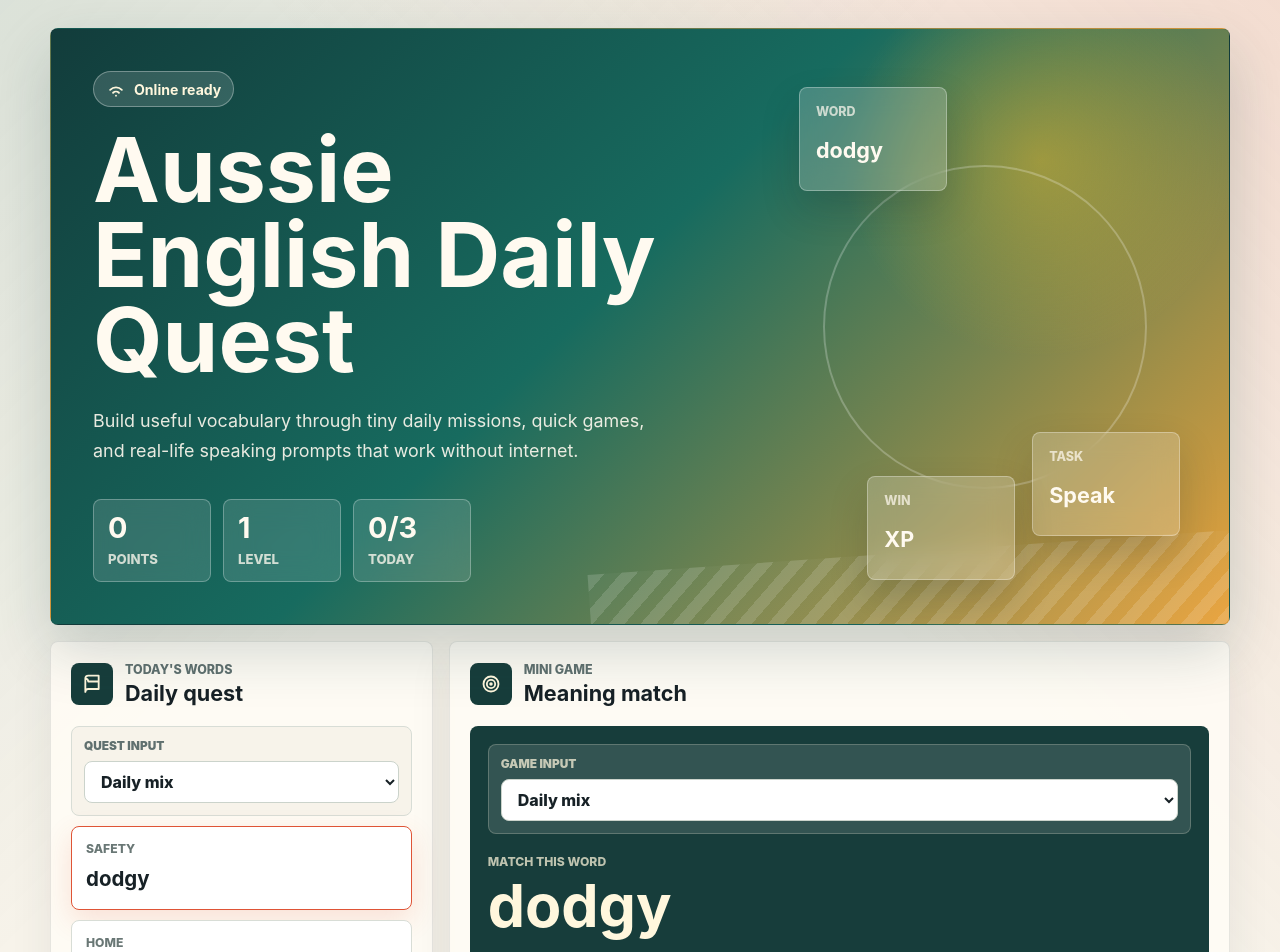
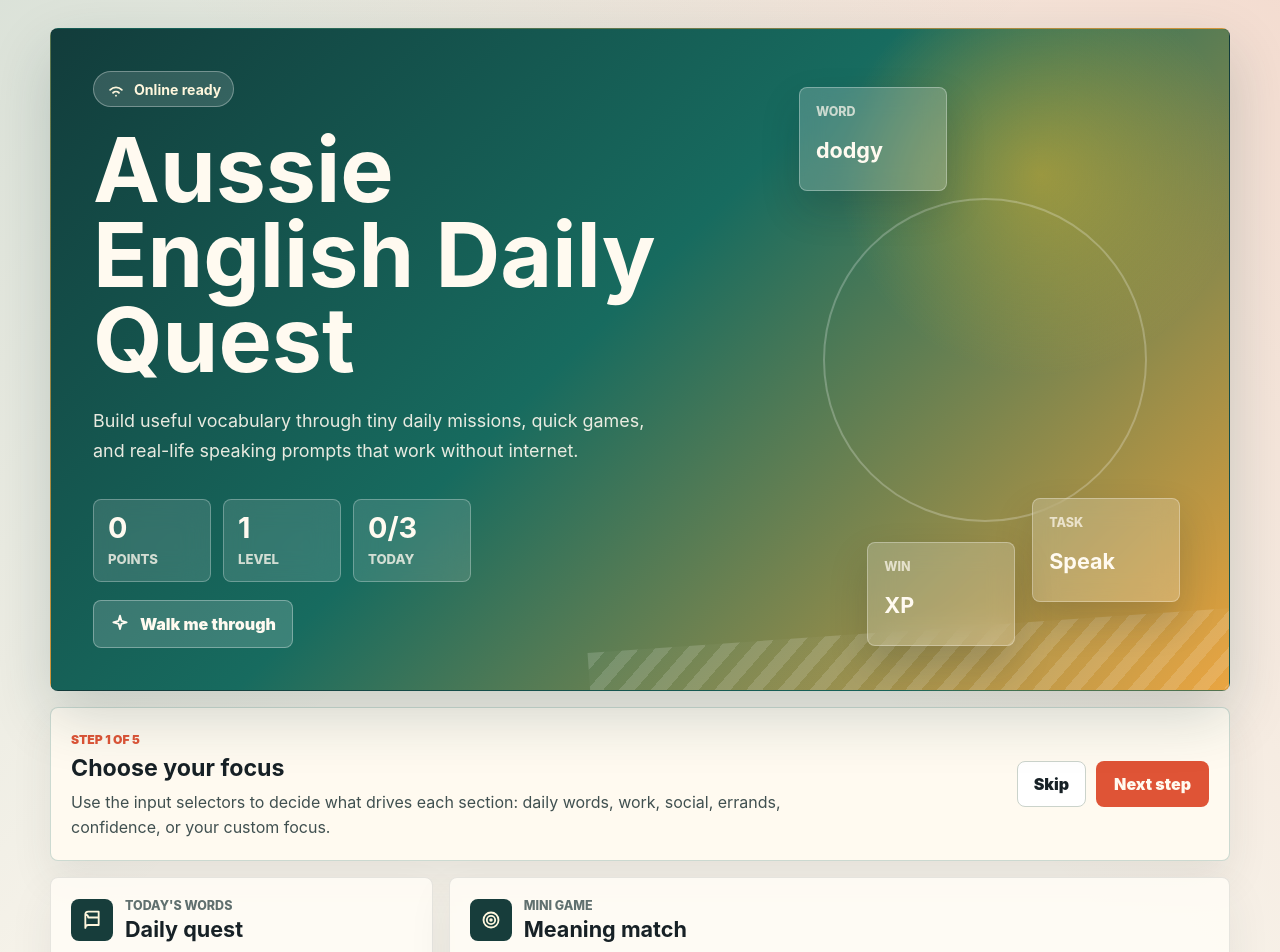
Before and after one commit to daljeetkohli-sap/MyEnglishsession, a React (Vite) app: page / in a window 1280 px wide. Shown: the top 952 px of the page. Built offline with nearby package versions, Linux system fonts and the light colour scheme.

Commit message:
Add end user walkthrough

```diff
--- a/src/App.jsx
+++ b/src/App.jsx
@@ -195,6 +195,29 @@ const sourceScenarios = {
   ],
 }
 
+const walkthroughSteps = [
+  {
+    title: 'Choose your focus',
+    body: 'Use the input selectors to decide what drives each section: daily words, work, social, errands, confidence, or your custom focus.',
+  },
+  {
+    title: 'Pick a word',
+    body: 'Start in Daily Quest. Tap a word you want to practise, then use it as your anchor for the game.',
+  },
+  {
+    title: 'Play the match',
+    body: 'In Meaning Match, choose the meaning that fits the active word. Correct answers add progress for today.',
+  },
+  {
+    title: 'Write one real sentence',
+    body: 'Use the sentence starters in Real-life Task, type one useful sentence, then complete the task to unlock the next scene.',
+  },
+  {
+    title: 'Check progress',
+    body: 'Watch points, level, and active source words. Everything saves on this device and keeps working offline.',
+  },
+]
+
 function loadProgress() {
   try {
     const saved = localStorage.getItem(STORAGE_KEY)
@@ -322,6 +345,8 @@ export default function App() {
   const [feedback, setFeedback] = useState('Pick a meaning and lock in the word.')
   const [scenarioIndex, setScenarioIndex] = useState(initial?.scenarioIndex ?? 0)
   const [isOnline, setIsOnline] = useState(navigator.onLine)
+  const [showWalkthrough, setShowWalkthrough] = useState(initial?.showWalkthrough ?? true)
+  const [walkthroughStep, setWalkthroughStep] = useState(initial?.walkthroughStep ?? 0)
 
   const selected = gameWords.find((item) => item.id === selectedWord) ?? gameWords[0]
   const todayDone = completed[todayKey] ?? []
@@ -352,9 +377,25 @@ export default function App() {
   }, [])
 
   useEffect(() => {
-    const progress = { points, completed, scenarioIndex, sectionInputs, customFocus }
+    const progress = {
+      points,
+      completed,
+      scenarioIndex,
+      sectionInputs,
+      customFocus,
+      showWalkthrough,
+      walkthroughStep,
+    }
     localStorage.setItem(STORAGE_KEY, JSON.stringify(progress))
-  }, [points, completed, scenarioIndex, sectionInputs, customFocus])
+  }, [
+    points,
+    completed,
+    scenarioIndex,
+    sectionInputs,
+    customFocus,
+    showWalkthrough,
+    walkthroughStep,
+  ])
 
   useEffect(() => {
     if (!gameWords.some((item) => item.id === selectedWord)) {
@@ -389,6 +430,17 @@ export default function App() {
     setFeedback('Nice sentence. New scene unlocked.')
   }
 
+  function nextWalkthroughStep() {
+    if (walkthroughStep >= walkthroughSteps.length - 1) {
+      setShowWalkthrough(false)
+      setWalkthroughStep(0)
+      return
+    }
+    setWalkthroughStep(walkthroughStep + 1)
+  }
+
+  const activeWalkthrough = walkthroughSteps[walkthroughStep]
+
   return (
     <main className="app-shell">
       <section className="hero-panel" aria-labelledby="app-title">
@@ -416,6 +468,10 @@ export default function App() {
               <span>today</span>
             </div>
           </div>
+          <button className="guide-toggle" type="button" onClick={() => setShowWalkthrough(true)}>
+            <Icon type="spark" />
+            Walk me through
+          </button>
         </div>
         <div className="quest-orbit" aria-hidden="true">
           <div className="orbit-card active">
@@ -432,6 +488,33 @@ export default function App() {
           </div>
         </div>
       </section>
+
+      {showWalkthrough && (
+        <section className="walkthrough-panel" aria-labelledby="walkthrough-title">
+          <div className="walkthrough-copy">
+            <span>
+              Step {walkthroughStep + 1} of {walkthroughSteps.length}
+            </span>
+            <h2 id="walkthrough-title">{activeWalkthrough.title}</h2>
+            <p>{activeWalkthrough.body}</p>
+          </div>
+          <div className="walkthrough-actions">
+            <button
+              type="button"
+              className="secondary-action"
+              onClick={() => {
+                setShowWalkthrough(false)
+                setWalkthroughStep(0)
+              }}
+            >
+              Skip
+            </button>
+            <button className="primary-action compact" type="button" onClick={nextWalkthroughStep}>
+              {walkthroughStep >= walkthroughSteps.length - 1 ? 'Start learning' : 'Next step'}
+            </button>
+          </div>
+        </section>
+      )}
 
       <section className="dashboard-grid" aria-label="Learning dashboard">
         <article className="panel lesson-panel">
--- a/src/styles.css
+++ b/src/styles.css
@@ -148,6 +148,72 @@ h1 {
   font-size: 0.82rem;
   font-weight: 800;
   text-transform: uppercase;
+}
+
+.guide-toggle {
+  display: inline-flex;
+  align-items: center;
+  justify-content: center;
+  gap: 10px;
+  width: fit-content;
+  min-height: 48px;
+  margin-top: 18px;
+  padding: 0 16px;
+  border: 1px solid rgba(255, 255, 255, 0.32);
+  border-radius: 8px;
+  background: rgba(255, 255, 255, 0.16);
+  color: #fffaf0;
+  font-weight: 900;
+}
+
+.walkthrough-panel {
+  display: grid;
+  grid-template-columns: minmax(0, 1fr) auto;
+  gap: 18px;
+  align-items: center;
+  margin-top: 16px;
+  padding: 20px;
+  border: 1px solid rgba(23, 107, 95, 0.22);
+  border-radius: 8px;
+  background: #fffaf0;
+  box-shadow: 0 18px 42px rgba(43, 56, 58, 0.09);
+}
+
+.walkthrough-copy span {
+  color: #df5436;
+  font-size: 0.76rem;
+  font-weight: 900;
+  text-transform: uppercase;
+}
+
+.walkthrough-copy h2 {
+  margin-top: 6px;
+  color: #172126;
+  font-size: 1.45rem;
+}
+
+.walkthrough-copy p {
+  max-width: 780px;
+  margin-top: 8px;
+  color: #405050;
+  line-height: 1.55;
+}
+
+.walkthrough-actions {
+  display: flex;
+  flex-wrap: wrap;
+  gap: 10px;
+  justify-content: flex-end;
+}
+
+.secondary-action {
+  min-height: 46px;
+  padding: 0 16px;
+  border: 1px solid #cbd3cb;
+  border-radius: 8px;
+  background: #fff;
+  color: #172126;
+  font-weight: 900;
 }
 
 .quest-orbit {
@@ -505,8 +571,17 @@ textarea:focus {
     box-shadow 160ms ease;
 }
 
+.primary-action.compact {
+  min-height: 46px;
+  margin: 0;
+}
+
 .primary-action:hover,
-.primary-action:focus-visible {
+.primary-action:focus-visible,
+.guide-toggle:hover,
+.guide-toggle:focus-visible,
+.secondary-action:hover,
+.secondary-action:focus-visible {
   box-shadow: 0 12px 26px rgba(223, 84, 54, 0.24);
 }
 
@@ -608,6 +683,18 @@ textarea:focus {
     min-height: 260px;
   }
 
+  .walkthrough-panel {
+    grid-template-columns: 1fr;
+  }
+
+  .walkthrough-actions {
+    justify-content: stretch;
+  }
+
+  .walkthrough-actions button {
+    flex: 1 1 150px;
+  }
+
   .lesson-panel,
   .game-panel,
   .task-panel,
@@ -623,6 +710,10 @@ textarea:focus {
 @media (max-width: 560px) {
   .hero-actions {
     grid-template-columns: 1fr;
+  }
+
+  .guide-toggle {
+    width: 100%;
   }
 
   .quest-orbit {
```
